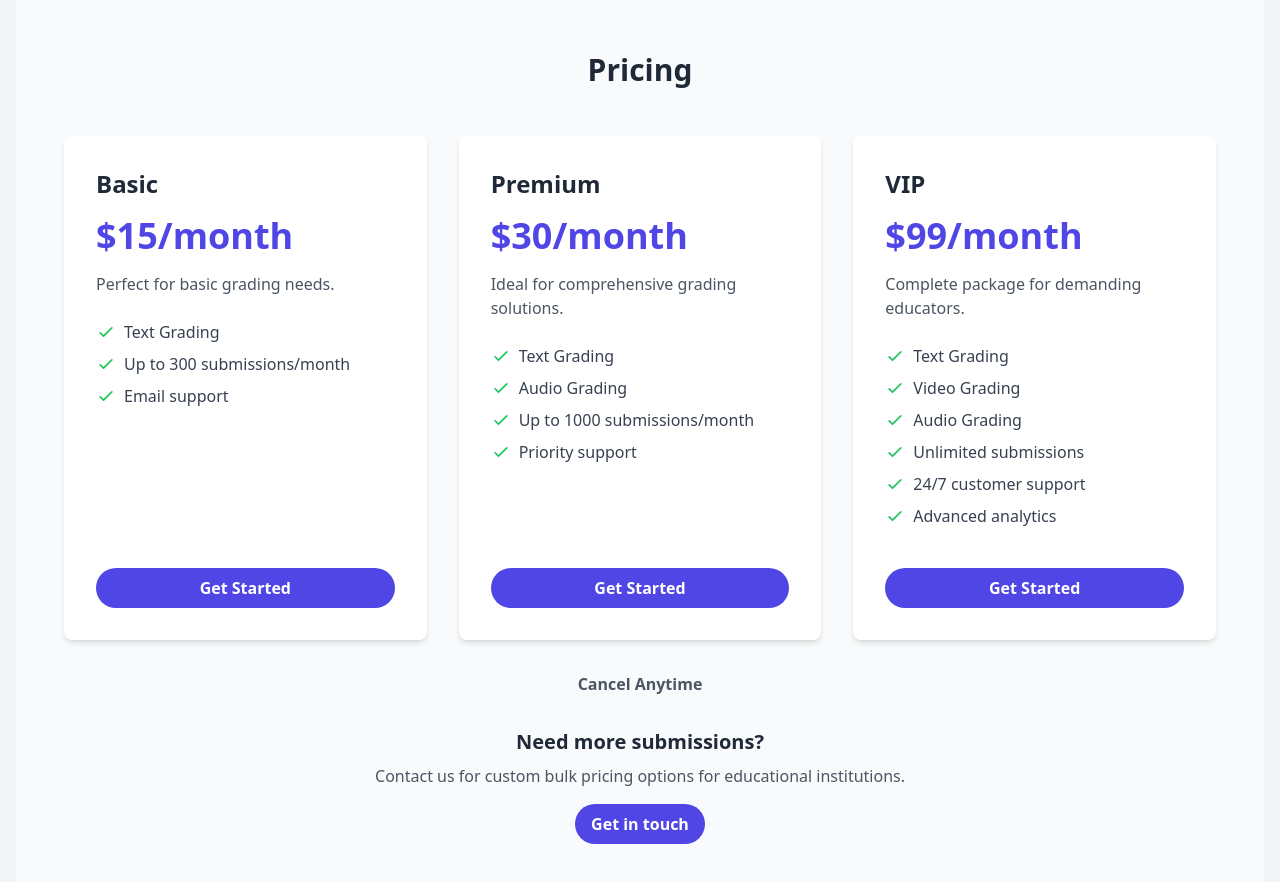
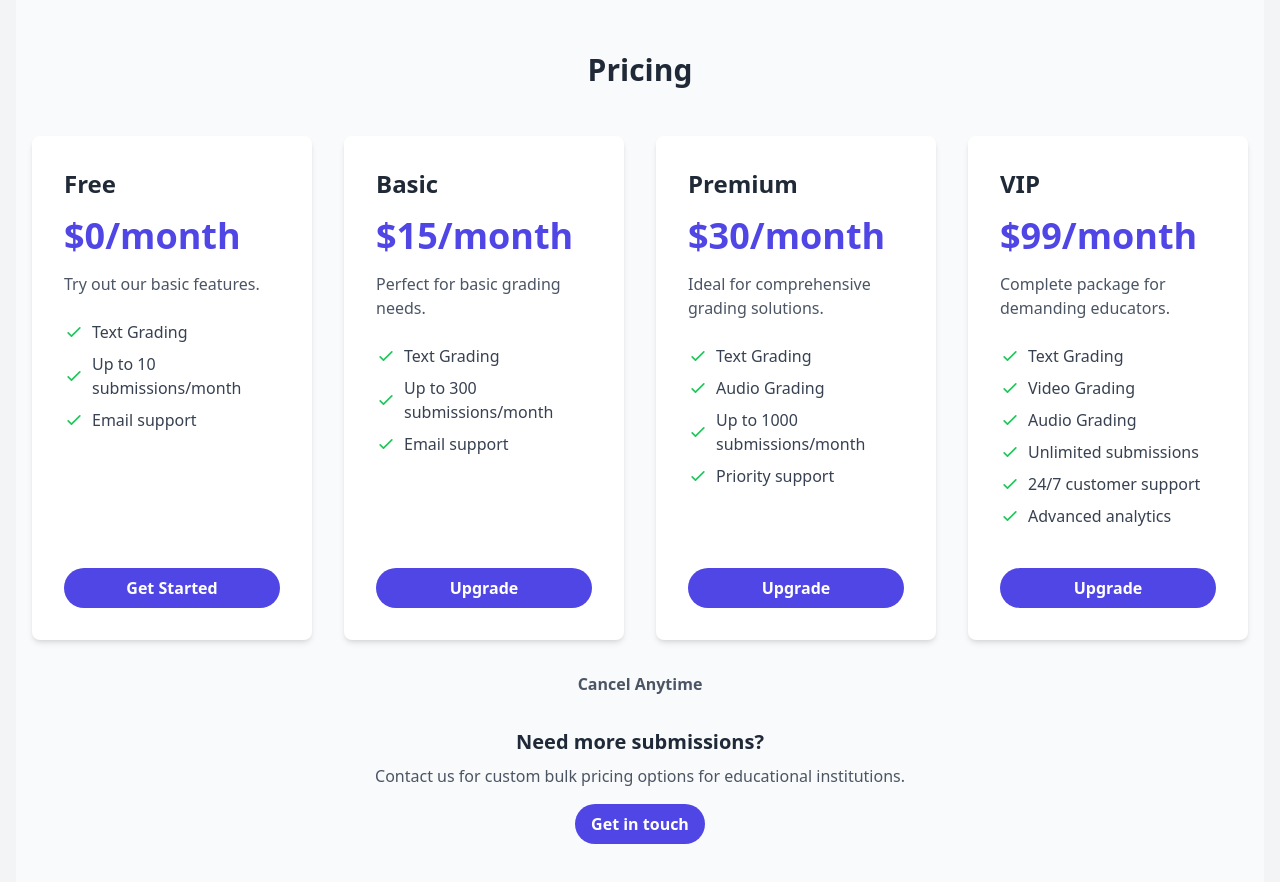
Before and after one commit to AGWeb18/gradesage-web, a Next.js app: page / in a window 1280 px wide. Shown: the part 2040-2922 px from the top of the page. Built offline with nearby package versions, Linux system fonts and the light colour scheme; no server answers.

Commit message:
updated pricing section

```diff
--- a/app/components/PricingComponent.tsx
+++ b/app/components/PricingComponent.tsx
@@ -5,6 +5,13 @@ import Link from "next/link";
 import { useSession } from "next-auth/react";
 
 const plans = [
+  {
+    name: "Free",
+    price: "$0/month",
+    description: "Try out our basic features.",
+    features: ["Text Grading", "Up to 10 submissions/month", "Email support"],
+    link: "/dashboard",
+  },
   {
     name: "Basic",
     price: "$15/month",
@@ -57,23 +64,21 @@ export default function PricingSection({
         <h2 className="text-2xl sm:text-3xl font-semibold text-center mb-8 sm:mb-12 text-gray-800 dark:text-white">
           {showCurrentPlan ? "Choose Your Plan" : "Pricing"}
         </h2>
-        <div className="grid grid-cols-1 md:grid-cols-3 gap-8 max-w-6xl mx-auto">
+        <div className="grid grid-cols-1 md:grid-cols-2 lg:grid-cols-4 gap-8 max-w-7xl mx-auto">
           {plans.map((plan, index) => (
             <div
               key={index}
               className={`bg-white dark:bg-gray-700 p-6 sm:p-8 rounded-lg shadow-md flex flex-col ${
-                plan.name === userPlan && showCurrentPlan && userPlan !== "Free"
+                plan.name === userPlan && showCurrentPlan
                   ? "border-4 border-blue-500 dark:border-blue-400"
                   : ""
               }`}
             >
-              {plan.name === userPlan &&
-                showCurrentPlan &&
-                userPlan !== "Free" && (
-                  <div className="bg-blue-500 text-white text-center py-1 px-4 rounded-full text-sm font-semibold mb-4">
-                    Current Plan
-                  </div>
-                )}
+              {plan.name === userPlan && showCurrentPlan && (
+                <div className="bg-blue-500 text-white text-center py-1 px-4 rounded-full text-sm font-semibold mb-4">
+                  Current Plan
+                </div>
+              )}
               <h3 className="text-xl sm:text-2xl font-semibold mb-4 text-gray-800 dark:text-white">
                 {plan.name}
               </h3>
@@ -110,27 +115,21 @@ export default function PricingSection({
               <Link
                 href={plan.link}
                 className={`mt-auto bg-indigo-600 text-white py-2 px-4 rounded-full font-semibold hover:bg-indigo-700 transition duration-300 text-center dark:bg-indigo-500 dark:hover:bg-indigo-600 ${
-                  plan.name === userPlan &&
-                  showCurrentPlan &&
-                  userPlan !== "Free"
+                  plan.name === userPlan && showCurrentPlan
                     ? "opacity-50 cursor-not-allowed"
                     : ""
                 }`}
                 onClick={(e) => {
-                  if (
-                    plan.name === userPlan &&
-                    showCurrentPlan &&
-                    userPlan !== "Free"
-                  ) {
+                  if (plan.name === userPlan && showCurrentPlan) {
                     e.preventDefault();
                   }
                 }}
               >
-                {plan.name === userPlan &&
-                showCurrentPlan &&
-                userPlan !== "Free"
+                {plan.name === userPlan && showCurrentPlan
                   ? "Current Plan"
-                  : "Get Started"}
+                  : plan.name === "Free"
+                  ? "Get Started"
+                  : "Upgrade"}
               </Link>
             </div>
           ))}
```
